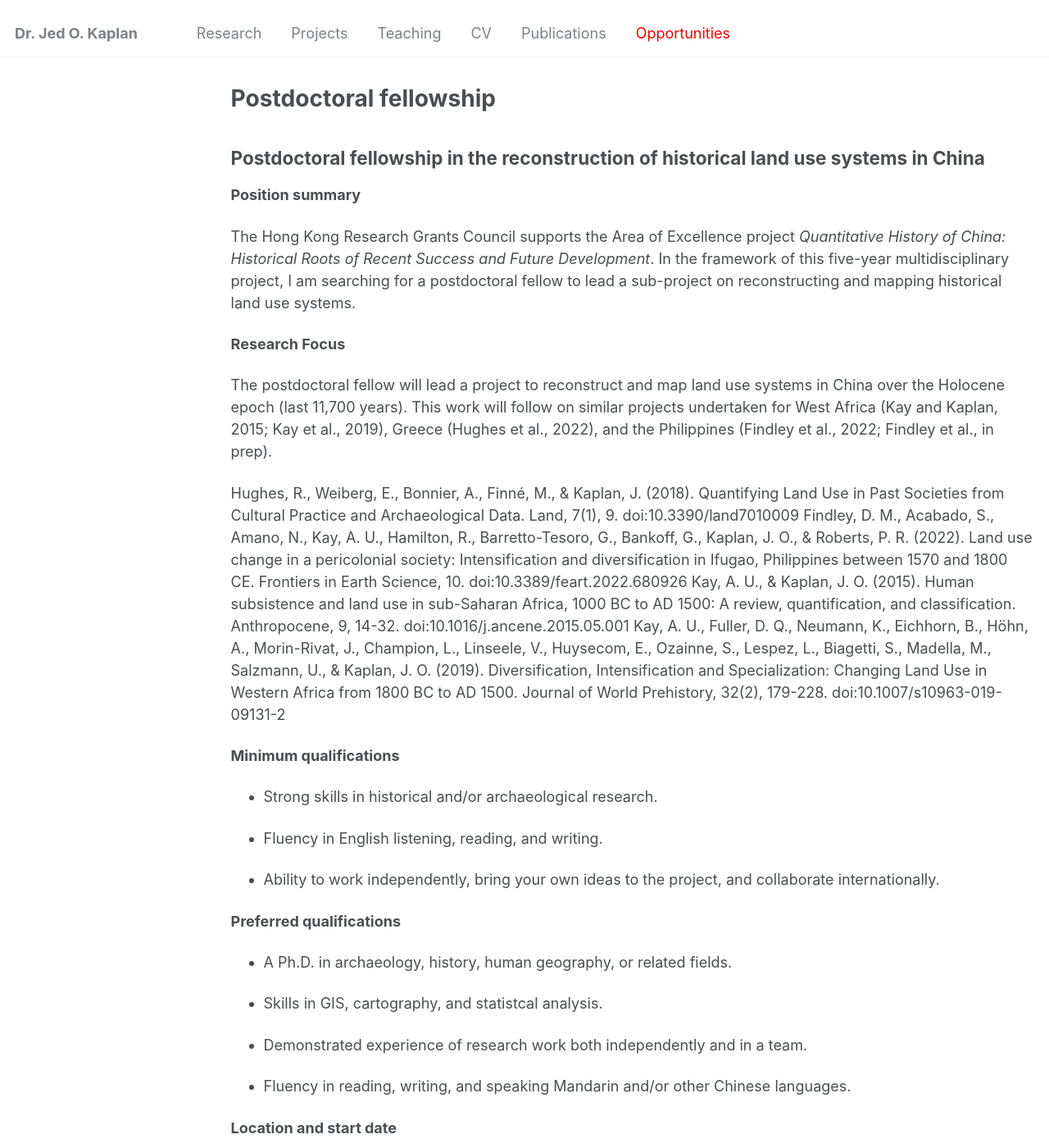
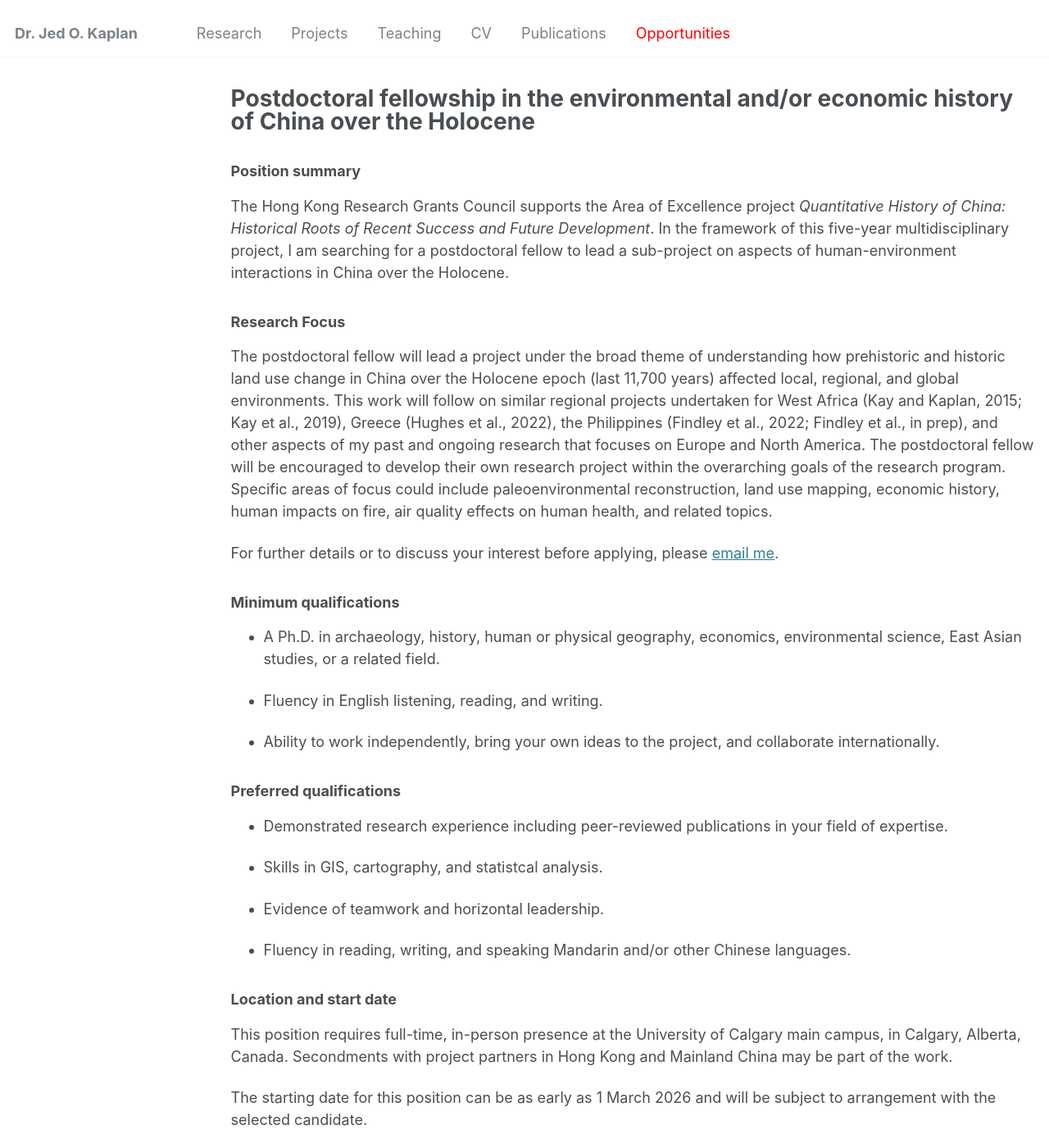
Before and after one commit to jedokaplan/jedokaplan.github.io, a Jekyll site: the page built from _opportunities/3_Postdoc_landuse-China.md, in a window 1280 px wide and 1400 px high. Shown: the whole window at 82% size. Built offline with Jekyll 4.4.1, drawn with Linux system fonts in a browser that asks for light colours; some of the changed text lies outside the part shown.

Commit message:
edits to postdoc advert

```diff
--- a/_config.yml
+++ b/_config.yml
@@ -307,6 +307,7 @@
   - jekyll-sitemap
   - jekyll-redirect-from
   - jemoji
+#   - jekyll-scholar
 
 # Mimic GitHub Pages with --safe
 whitelist:
@@ -317,6 +318,11 @@
   - jekyll-redirect-from
   - jemoji
 
+# scholar:
+#   style: apa
+#   locale: en
+#   source: ./_bibliography
+#   bibliography: references.bib
 
 # Archives
 #  Type
--- a/_opportunities/3_Postdoc_landuse-China.md
+++ b/_opportunities/3_Postdoc_landuse-China.md
@@ -1,56 +1,72 @@
 ---
 layout: archive
-title: "Postdoctoral fellowship"
-excerpt: "Postdoctoral fellowship in the reconstruction of historical land use systems in China"
+title: "Postdoctoral fellowship in the environmental and/or economic history of China over the Holocene"
+excerpt: "Postdoctoral fellowship in the environmental and/or economic history of China over the Holocene"
 collection: jobs
 ---
 
-## Postdoctoral fellowship in the reconstruction of historical land use systems in China
+<style type="text/css" rel="stylesheet">
+    .hanging-indent + ul > li {
+        padding-left: 62px;
+        text-indent: -62px;
+    }
+    .hanging-indent + ul > li:not(:last-child) {
+        padding-bottom: 1em;
+    }
+</style>
 
-**Position summary**
+<style type="text/css" rel="stylesheet">
+    .deep-hanging-indent + ul > li {
+        padding-left: 114px;
+        text-indent: -114px;
+    }
+    .deep-hanging-indent + ul > li:not(:last-child) {
+        padding-bottom: 1em;
+    }
+</style>
 
-The Hong Kong Research Grants Council supports the Area of Excellence project *Quantitative History of China: Historical Roots of Recent Success and Future Development*. In the framework of this five-year multidisciplinary project, I am searching for a postdoctoral fellow to lead a sub-project on reconstructing and mapping historical land use systems.
 
-**Research Focus**
+<!-- ## Postdoctoral fellowship in the environmental and/or economic history of China over the Holocene -->
 
-The postdoctoral fellow will lead a project to reconstruct and map land use systems in China over the Holocene epoch (last 11,700 years). This work will follow on similar projects undertaken for West Africa (Kay and Kaplan, 2015; Kay et al., 2019), Greece (Hughes et al., 2022), and the Philippines (Findley et al., 2022; Findley et al., in prep).
+### Position summary
 
-Hughes, R., Weiberg, E., Bonnier, A., Finné, M., & Kaplan, J. (2018). Quantifying Land Use in Past Societies from Cultural Practice and Archaeological Data. Land, 7(1), 9. doi:10.3390/land7010009
-Findley, D. M., Acabado, S., Amano, N., Kay, A. U., Hamilton, R., Barretto-Tesoro, G., Bankoff, G., Kaplan, J. O., & Roberts, P. R. (2022). Land use change in a pericolonial society: Intensification and diversification in Ifugao, Philippines between 1570 and 1800 CE. Frontiers in Earth Science, 10. doi:10.3389/feart.2022.680926
-Kay, A. U., & Kaplan, J. O. (2015). Human subsistence and land use in sub-Saharan Africa, 1000 BC to AD 1500: A review, quantification, and classification. Anthropocene, 9, 14-32. doi:10.1016/j.ancene.2015.05.001
-Kay, A. U., Fuller, D. Q., Neumann, K., Eichhorn, B., Höhn, A., Morin-Rivat, J., Champion, L., Linseele, V., Huysecom, E., Ozainne, S., Lespez, L., Biagetti, S., Madella, M., Salzmann, U., & Kaplan, J. O. (2019). Diversification, Intensification and Specialization: Changing Land Use in Western Africa from 1800 BC to AD 1500. Journal of World Prehistory, 32(2), 179-228. doi:10.1007/s10963-019-09131-2
+The Hong Kong Research Grants Council supports the Area of Excellence project *Quantitative History of China: Historical Roots of Recent Success and Future Development*. In the framework of this five-year multidisciplinary project, I am searching for a postdoctoral fellow to lead a sub-project on aspects of human-environment interactions in China over the Holocene.
 
-**Minimum qualifications**
+### Research Focus
 
-- Strong skills in historical and/or archaeological research.
+The postdoctoral fellow will lead a project under the broad theme of understanding how prehistoric and historic land use change in China over the Holocene epoch (last 11,700 years) affected local, regional, and global environments. This work will follow on similar regional  projects undertaken for West Africa (Kay and Kaplan, 2015; Kay et al., 2019), Greece (Hughes et al., 2022), the Philippines (Findley et al., 2022; Findley et al., in prep), and other aspects of my past and ongoing research that focuses on Europe and North America. The postdoctoral fellow will be encouraged to develop their own research project within the overarching goals of the research program. Specific areas of focus could include paleoenvironmental reconstruction, land use mapping, economic history, human impacts on fire, air quality effects on human health, and related topics.
+
+For further details or to discuss your interest before applying, please [email me](mailto:jed.kaplan@ucalgary.ca).
+
+### Minimum qualifications
+
+- A Ph.D. in archaeology, history, human or physical geography, economics, environmental science, East Asian studies, or a related field.
 
 - Fluency in English listening, reading, and writing.
 
 - Ability to work independently, bring your own ideas to the project, and collaborate internationally.
 
-**Preferred qualifications**
+### Preferred qualifications
 
-- A Ph.D. in archaeology, history, human geography, or related fields.
+- Demonstrated research experience including peer-reviewed publications in your field of expertise.
 
 - Skills in GIS, cartography, and statistcal analysis.
 
-- Demonstrated experience of research work both independently and in a
-  team.
+- Evidence of teamwork and horizontal leadership.
 
 - Fluency in reading, writing, and speaking Mandarin and/or other Chinese languages.
 
-**Location and start date**
+### Location and start date
 
 This position requires full-time, in-person presence at the University of Calgary main campus, in Calgary, Alberta, Canada. Secondments with project partners in Hong Kong and Mainland China may be part of the work.
 
-The starting date for this position can be as early as 1 January 2026
-and will be subject to arrangement with the selected candidate.
+The starting date for this position can be as early as 1 March 2026 and will be subject to arrangement with the selected candidate.
 
-**Funding and support**
+### Funding and support
 
-This position includes a competitive salary based on skills and experience that may be augmented with scholarships, and additional support for travel, conferences, and other research expenses. Support is for a period of 3 years, contingent on satisfactory progress and funding.
+This position includes a competitive salary based on skills and experience that may be augmented with additional fellowships, and includes  support for travel, conferences, and other research expenses. Support is for a period of 3 years, contingent on satisfactory progress and funding.
 
-**Application instructions**
+### Application instructions
 
 Applicants should submit the following materials as **a single PDF
 file** [at this link](https://tally.so/r/A7K2WW){:target="_blank"}:
@@ -58,23 +74,29 @@
 - A one-page statement describing your research interests and
   experience, and career goals.
 
-- A short CV that includes a list of your relevant research skills and
-  background.
+- A short CV that includes a list of your relevant research skills and background.
 
-- Scans of your university transcript(s).
+- A link to download an example of your research work, e.g., journal article, book chapter, thesis, etc.
 
 - Scans of your IELTS (Academic), TOEFL, or equivalent language test
   results, *if English is not your mother tongue*.
 
-*Informal inquiries by email are welcome.*
+*Informal inquiries by email in advance of applying are welcome.*
 
-**Assessment criteria and other qualifications**
+### Assessment criteria and other qualifications
 
 Consideration will be given to good collaborative skills, drive and
 independence, and how the applicant's experience and skills complement
 and strengthen ongoing research within the research group, and how they
 stand to contribute to its future development.
 
-Review of applications will commence on **1 January 2026** and continue until the position is filled.
+Review of applications will commence on **15 January 2026** and continue until the position is filled.
 
 *Please note that due to the high number of applications received only shortlisted candidates will be contacted.*
+
+### References
+<div class="hanging-indent"></div>
+* Hughes, R., Weiberg, E., Bonnier, A., Finné, M., & Kaplan, J. (2018). Quantifying Land Use in Past Societies from Cultural Practice and Archaeological Data. Land, 7(1), 9. doi:10.3390/land7010009
+* Findley, D. M., Acabado, S., Amano, N., Kay, A. U., Hamilton, R., Barretto-Tesoro, G., Bankoff, G., Kaplan, J. O., & Roberts, P. R. (2022). Land use change in a pericolonial society: Intensification and diversification in Ifugao, Philippines between 1570 and 1800 CE. Frontiers in Earth Science, 10. doi:10.3389/feart.2022.680926
+* Kay, A. U., & Kaplan, J. O. (2015). Human subsistence and land use in sub-Saharan Africa, 1000 BC to AD 1500: A review, quantification, and classification. Anthropocene, 9, 14-32. doi:10.1016/j.ancene.2015.05.001
+* Kay, A. U., Fuller, D. Q., Neumann, K., Eichhorn, B., Höhn, A., Morin-Rivat, J., Champion, L., Linseele, V., Huysecom, E., Ozainne, S., Lespez, L., Biagetti, S., Madella, M., Salzmann, U., & Kaplan, J. O. (2019). Diversification, Intensification and Specialization: Changing Land Use in Western Africa from 1800 BC to AD 1500. Journal of World Prehistory, 32(2), 179-228. doi:10.1007/s10963-019-09131-2
```
